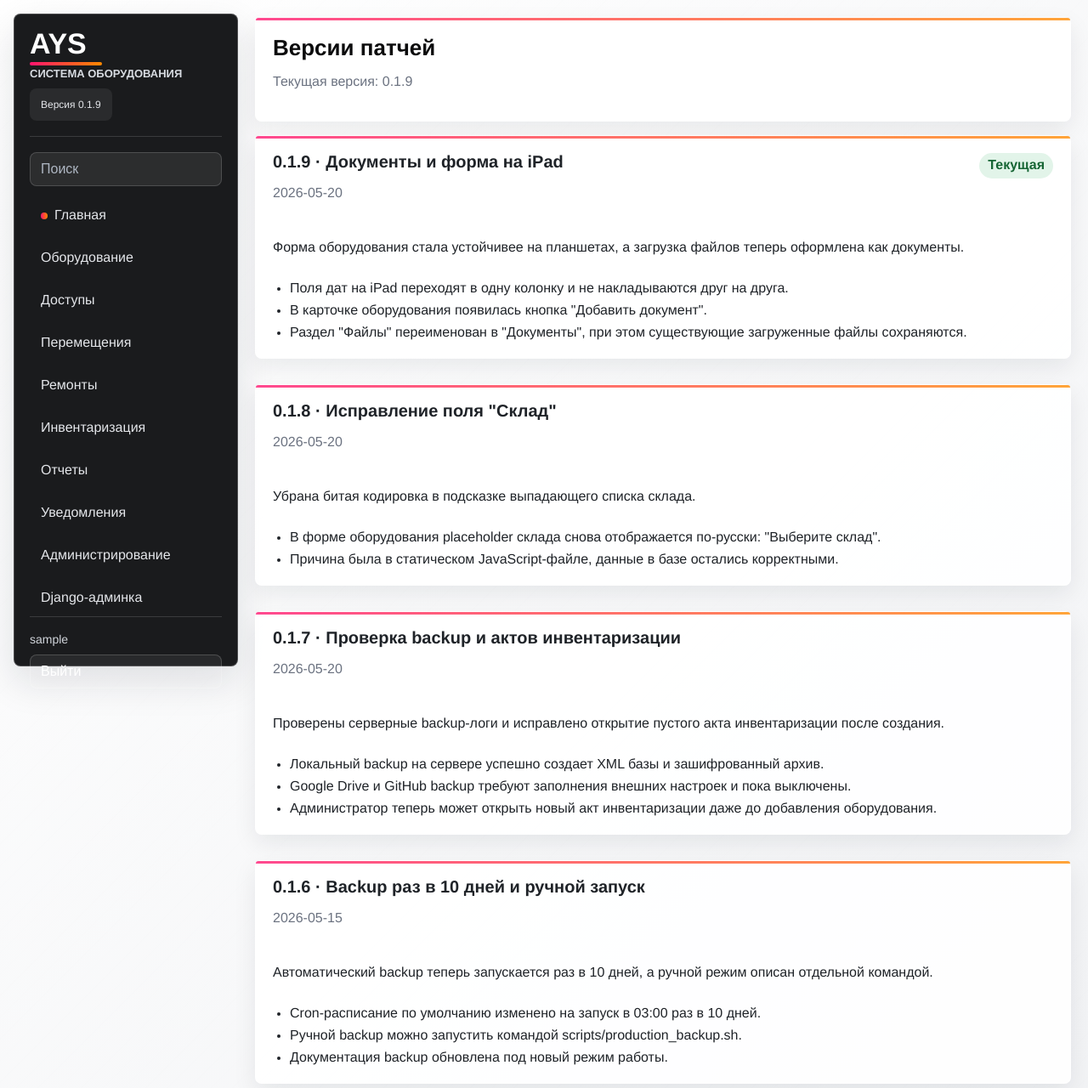
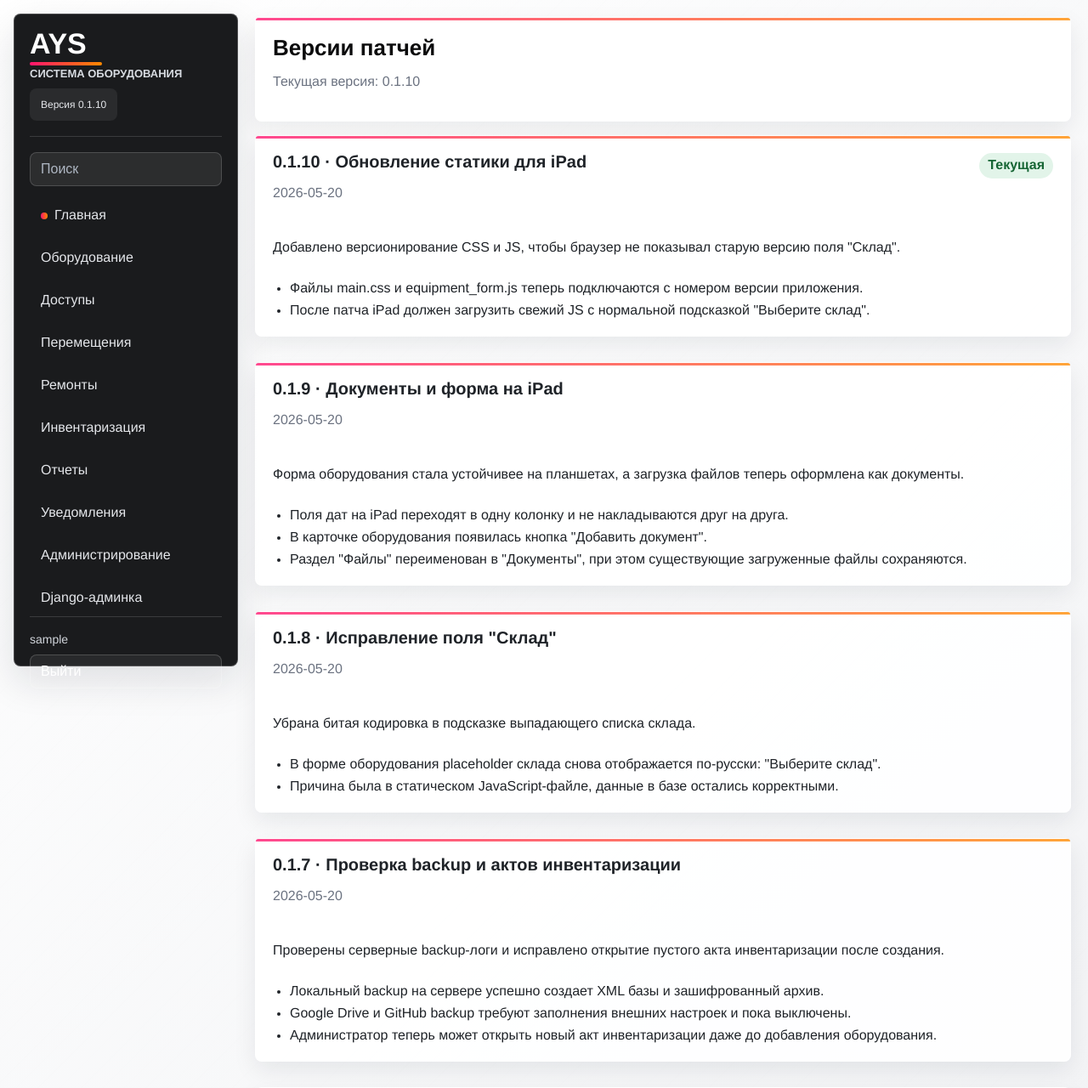
Before and after one commit to JohnyRiddle/equipment_system, a Django app: page /patches/ in a window 1280 px wide. Shown: the top 1280 px of the page at 85% size. Run offline with Django 5.2, Linux system fonts and the light colour scheme; the visitor is signed in with stand-in values (Sample User, id 1).

Commit message:
Version static assets to refresh iPad cache

```diff
--- a/backend/apps/dashboard/views.py
+++ b/backend/apps/dashboard/views.py
@@ -75,6 +75,16 @@ from .report_exports import build_csv_response, build_pdf_response, build_xlsx_r
 
 
 PATCH_NOTES = [
+    {
+        'version': '0.1.10',
+        'date': '2026-05-20',
+        'title': 'Обновление статики для iPad',
+        'summary': 'Добавлено версионирование CSS и JS, чтобы браузер не показывал старую версию поля "Склад".',
+        'items': [
+            'Файлы main.css и equipment_form.js теперь подключаются с номером версии приложения.',
+            'После патча iPad должен загрузить свежий JS с нормальной подсказкой "Выберите склад".',
+        ],
+    },
     {
         'version': '0.1.9',
         'date': '2026-05-20',
--- a/backend/config/version.py
+++ b/backend/config/version.py
@@ -1 +1 @@
-__version__ = '0.1.9'
+__version__ = '0.1.10'
--- a/backend/templates/base.html
+++ b/backend/templates/base.html
@@ -5,7 +5,7 @@
     <meta charset="UTF-8">
     <title>{% block title %}Система оборудования{% endblock %}</title>
     <meta name="viewport" content="width=device-width, initial-scale=1">
-    <link rel="stylesheet" href="{% static 'css/main.css' %}">
+    <link rel="stylesheet" href="{% static 'css/main.css' %}?v={{ APP_VERSION }}">
 </head>
 <body class="{% block body_class %}{% endblock %}">
 <div class="layout">
--- a/backend/templates/dashboard/admin_panel/form.html
+++ b/backend/templates/dashboard/admin_panel/form.html
@@ -140,5 +140,5 @@
 {% endblock %}
 
 {% block scripts %}
-    <script src="{% static 'js/equipment_form.js' %}"></script>
+    <script src="{% static 'js/equipment_form.js' %}?v={{ APP_VERSION }}"></script>
 {% endblock %}
--- a/backend/templates/dashboard/equipment_create.html
+++ b/backend/templates/dashboard/equipment_create.html
@@ -193,5 +193,5 @@
 {% endblock %}
 
 {% block scripts %}
-    <script src="{% static 'js/equipment_form.js' %}"></script>
+    <script src="{% static 'js/equipment_form.js' %}?v={{ APP_VERSION }}"></script>
 {% endblock %}
--- a/backend/templates/dashboard/equipment_move.html
+++ b/backend/templates/dashboard/equipment_move.html
@@ -64,5 +64,5 @@
 {% endblock %}
 
 {% block scripts %}
-    <script src="{% static 'js/equipment_form.js' %}"></script>
+    <script src="{% static 'js/equipment_form.js' %}?v={{ APP_VERSION }}"></script>
 {% endblock %}
--- a/backend/templates/registration/login.html
+++ b/backend/templates/registration/login.html
@@ -5,7 +5,7 @@
     <meta charset="UTF-8">
     <title>Вход | Система оборудования</title>
     <meta name="viewport" content="width=device-width, initial-scale=1">
-    <link rel="stylesheet" href="{% static 'css/main.css' %}">
+    <link rel="stylesheet" href="{% static 'css/main.css' %}?v={{ APP_VERSION }}">
 </head>
 <body class="login-page">
 <main class="login-shell">
--- a/docker-compose.prod.yml
+++ b/docker-compose.prod.yml
@@ -11,7 +11,7 @@ services:
              gunicorn config.wsgi:application --bind 0.0.0.0:8000 --workers ${GUNICORN_WORKERS:-3} --timeout ${GUNICORN_TIMEOUT:-120}"
     environment:
       DJANGO_DEBUG: "0"
-      APP_VERSION: ${APP_VERSION:-0.1.9}
+      APP_VERSION: ${APP_VERSION:-0.1.10}
       DJANGO_SECRET_KEY: ${DJANGO_SECRET_KEY}
       DJANGO_ALLOWED_HOSTS: ${DJANGO_ALLOWED_HOSTS}
       DJANGO_CSRF_TRUSTED_ORIGINS: ${DJANGO_CSRF_TRUSTED_ORIGINS}
```
Also changed, not shown: CHANGELOG.md, 1 other file.
